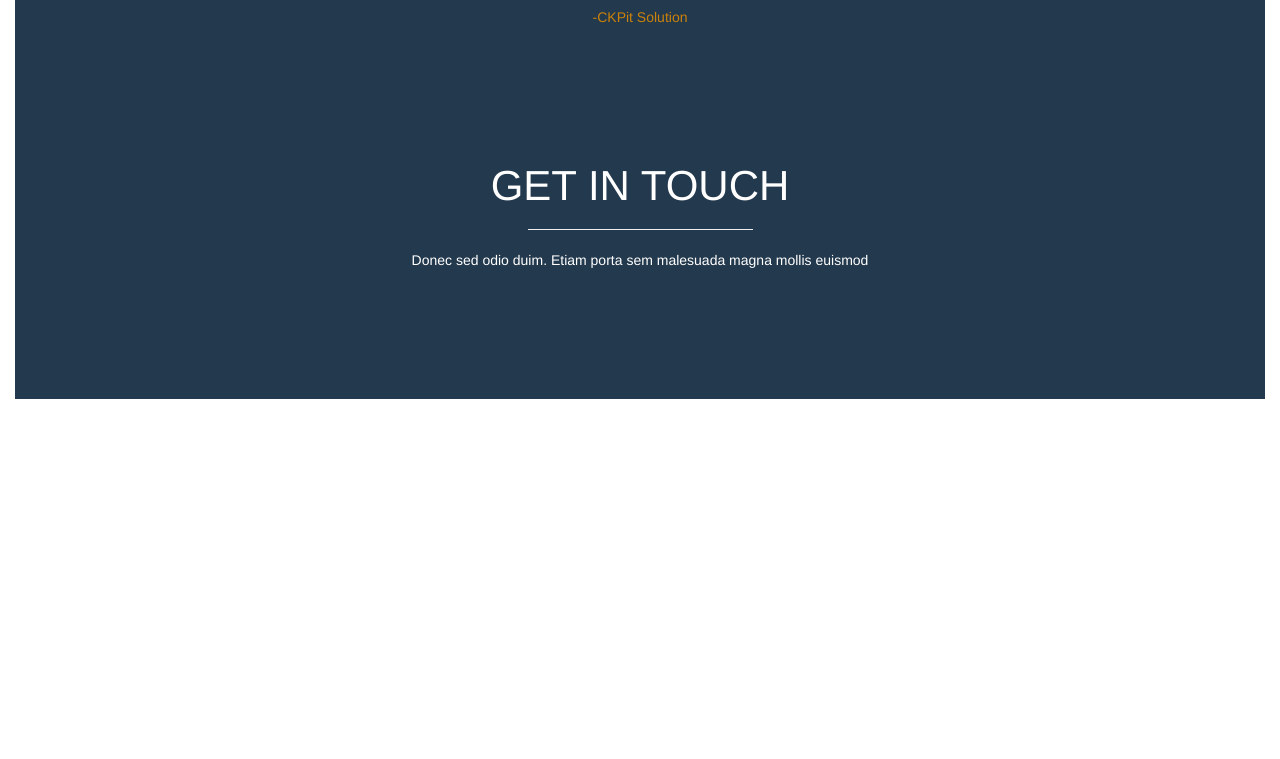
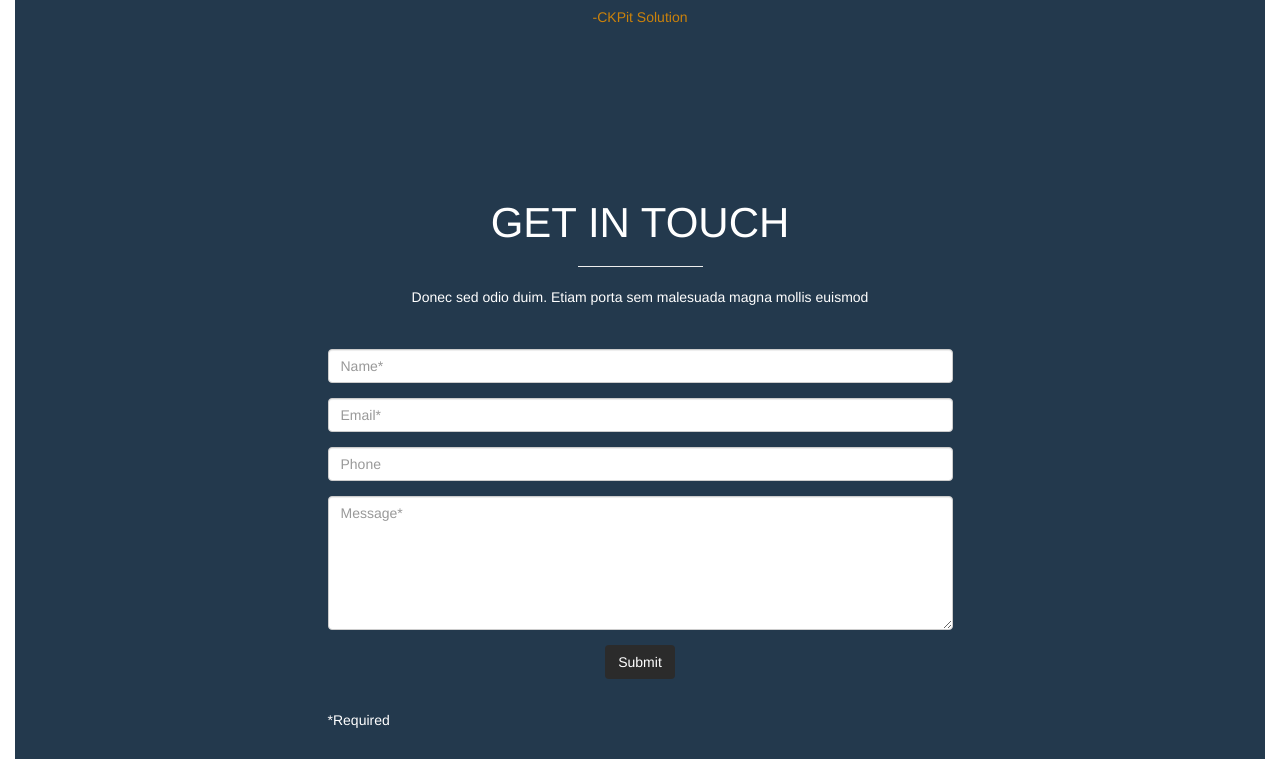
Before and after one commit to vaRinia/33_KaneTheme, a plain HTML site: page index.html in a window 1280 px wide. Shown: the part 4288-5047 px from the top of the page. Before the commit the page ends 4687 px from the top, so only its background shows below. Drawn offline with Linux system fonts and the light colour scheme.

Commit message:
formulario contacto

```diff
--- a/css/main.css
+++ b/css/main.css
@@ -54,7 +54,9 @@ hr {
 .dorado {
 	color: rgb(203, 130, 11);
 }
-
+.left {
+	text-align: left;
+}
 
 
 
--- a/css/super-utiles.css
+++ b/css/super-utiles.css
@@ -94,7 +94,7 @@
 	background-repeat: no-repeat;
 	background-position: center;
 }
-/*ESCALA DE GRISES*/
+/*FONDOS ESCALA DE GRISES*/
 .bg-negro {
 	background-color: rgb(0,0,0);
 }/*#000000*/
@@ -116,9 +116,6 @@
 .bg-blanco {
 	background-color: rgb(255,255,255);
 }/*#FFFFFF*/
-
-
-
 /*T E X T O................................*/
 .text-1p3 {
 	font-size: 5em;
--- a/index.html
+++ b/index.html
@@ -310,7 +310,7 @@
 				</div>
 				<div class="row">
 					<div class="col-xs-12">
-						<button class="btn bg-gris86 mg-b-3">HIRE US NOW!</button>
+						<button class="btn bg-gris43 mg-b-3">HIRE US NOW!</button>
 					</div>
 				</div>
 			</section>
@@ -429,12 +429,32 @@
 					</div>
 				</div>
 			</section>
-			<section class="azzuull text-white text-center pd-t-2 pd-lr-5 pd-b-5"><a name="Price"></a><!--A Z U L --><!--CONTACT-->
+			<section class="azzuull text-white text-center pd-t-5 pd-lr-25 pd-b-5"><a name="Price"></a><!--A Z U L --><!--CONTACT-->
 				<div class="row mg-b-5">
 					<div class="col-xs-12">
 						<h2>GET IN TOUCH</h2>
 						<hr>
 						<p>Donec sed odio duim. Etiam porta sem malesuada magna mollis euismod</p>
+					</div>
+				</div>
+				<div class="row">
+					<div class="col-xs-12">
+						<form class="mg-b-5">
+							<div class="form-group">
+								<input type="name" class="form-control" placeholder="Name*">
+							</div>
+							<div class="form-group">
+								<input type="email" class="form-control" placeholder="Email*">
+							</div>
+							<div class="form-group">
+								<input type="phone" class="form-control" placeholder="Phone">
+							</div>
+							<div class="form-group">
+								<textarea class="form-control" rows="6" placeholder="Message*"></textarea>
+							</div>
+							<button type="submit" class="btn bg-gris43">Submit</button>
+						</form>
+						<p class="left">*Required</p>
 					</div>
 				</div>
 			</section>
```
Also changed, not shown: TRELLO/9.JPG (added).
